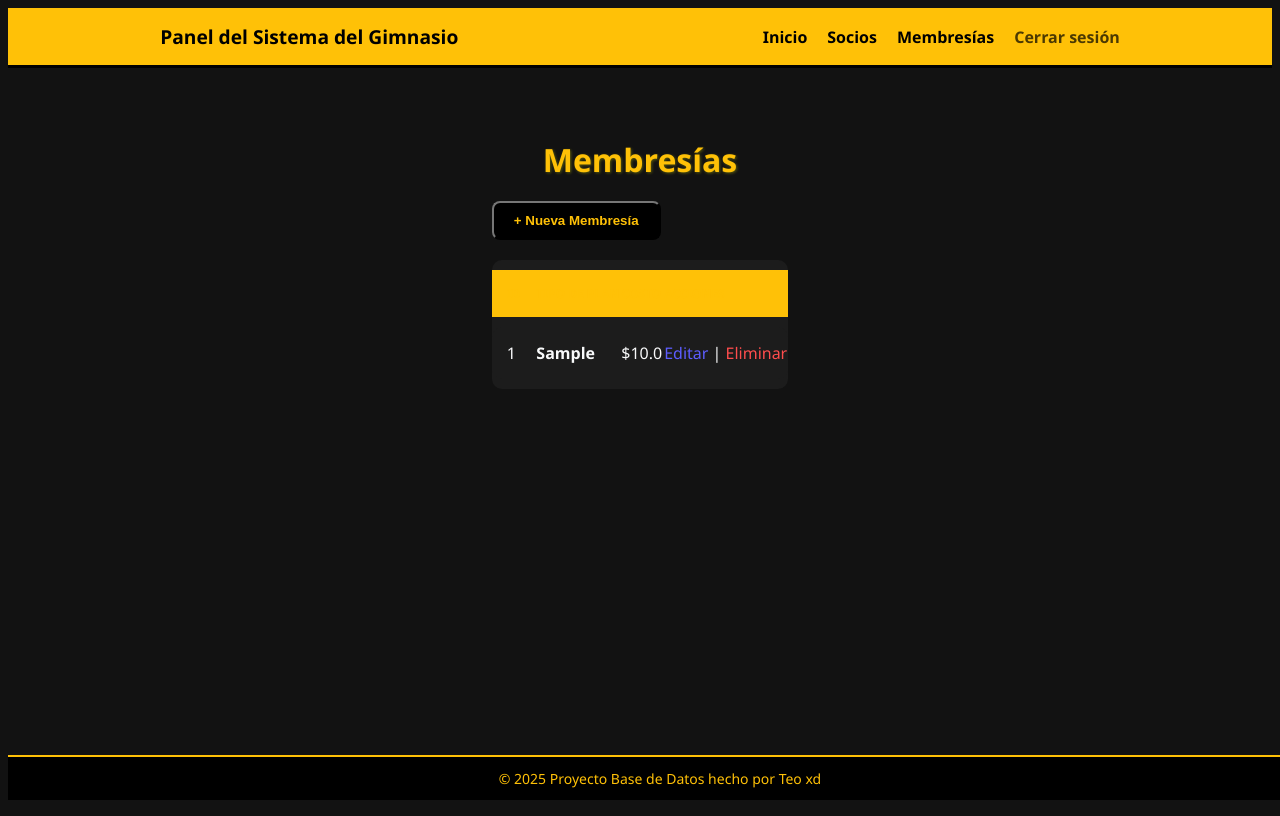
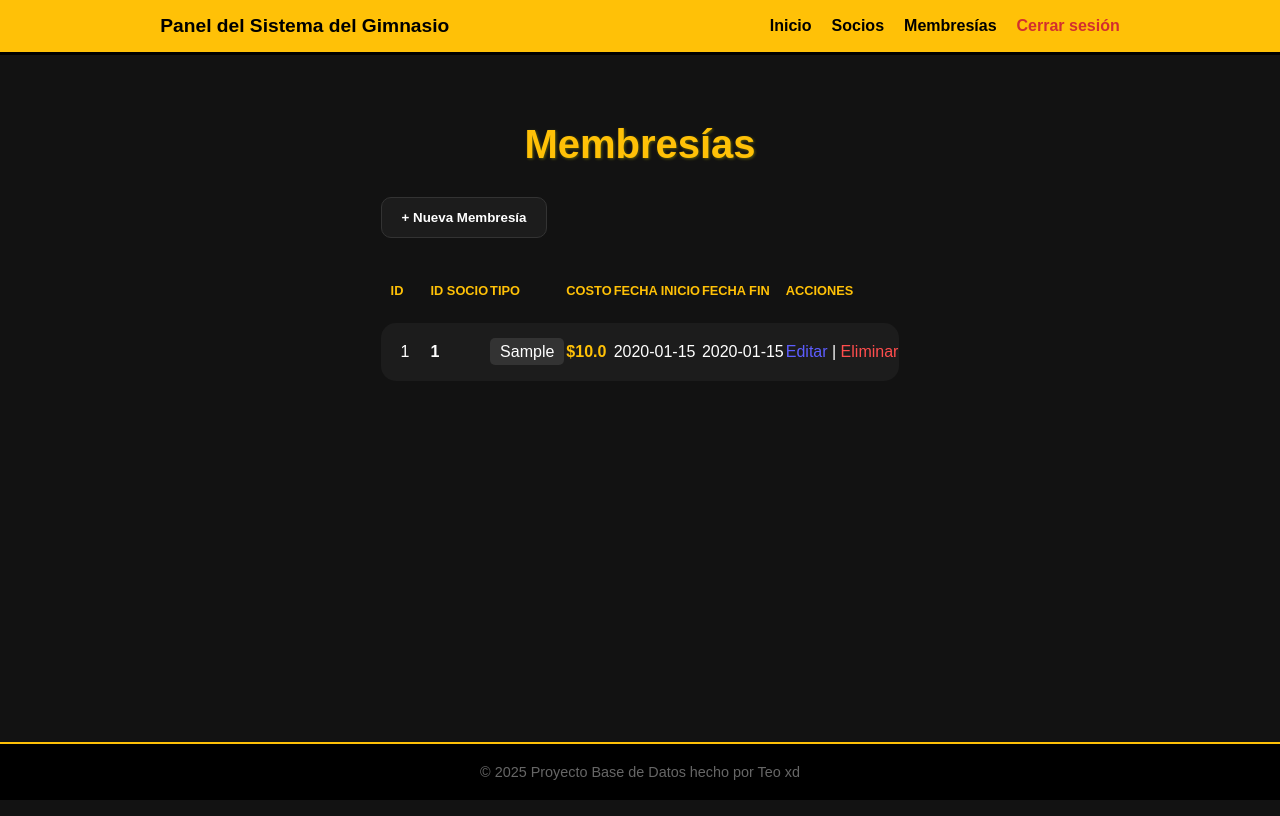
Before and after one commit to davidcuellarbt-hue/gym-api-python, a Flask app: page /membresias in a window 1280 px wide. Run offline with Flask 3, Linux system fonts and the light colour scheme; tables that the repository leaves empty hold one stand-in row (values such as "Sample post").

Commit message:
Update membresias.html

```diff
--- a/templates/membresias.html
+++ b/templates/membresias.html
@@ -3,42 +3,51 @@
 <head>
     <meta charset="UTF-8">
     <link rel="stylesheet" href="{{ url_for('static', filename='css/estilo.css') }}">
-    <title>Membresías</title>
+    <title>Membresías - Gym</title>
 </head>
-<body>
-    <nav style="background-color: #ffc107; width: 100%; padding: 15px 0; border-bottom: 3px solid #000; display: flex; justify-content: space-around; align-items: center; margin: 0;">
+<body style="margin: 0; background-color: #121212; color: white; font-family: sans-serif;">
+
+    <nav style="background-color: #ffc107; width: 100%; padding: 15px 0; border-bottom: 3px solid #000; display: flex; justify-content: space-around; align-items: center;">
         <div style="color: #000; font-weight: bold; font-size: 1.2rem;">Panel del Sistema del Gimnasio</div>
         <div style="display: flex; gap: 20px;">
             <a href="/" style="color: #000; text-decoration: none; font-weight: bold;">Inicio</a>
             <a href="/socios" style="color: #000; text-decoration: none; font-weight: bold;">Socios</a>
             <a href="/membresias" style="color: #000; text-decoration: none; font-weight: bold;">Membresías</a>
-        <span style="color: #000; font-weight: bold; opacity: 0.7;">Cerrar sesión</span>
+            <span style="color: #d32f2f; font-weight: bold; cursor: pointer;">Cerrar sesión</span>
         </div>
     </nav>
 
-    <div class="container" style="max-width: 900px; margin: auto;">
-        <h1 style="text-align: center; color: #ffc107; margin-top: 30px;">Membresías</h1>
+    <div style="max-width: 1000px; margin: 40px auto; padding: 0 20px;">
+        <h1 style="text-align: center; color: #ffc107; font-size: 2.5rem; margin-bottom: 30px;">Membresías</h1>
 
         <div style="margin-bottom: 20px;">
-            <button class="btn-dark" style="padding: 10px 20px; border-radius: 8px;">+ Nueva Membresía</button>
+            <button style="background-color: #1c1c1c; color: white; border: 1px solid #333; padding: 12px 20px; border-radius: 10px; cursor: pointer; font-weight: bold;">
+                + Nueva Membresía
+            </button>
         </div>
 
-        <table class="table" style="width: 100%; border-collapse: separate; border-spacing: 0 10px;">
-            <thead style="text-align: left;">
-                <tr style="color: #ffc107; text-transform: uppercase; font-size: 12px;">
-                    <th style="padding: 15px;">ID</th>
-                    <th>Tipo de Plan</th>
+        <table style="width: 100%; border-collapse: separate; border-spacing: 0 15px;">
+            <thead>
+                <tr style="color: #ffc107; text-align: left; text-transform: uppercase; font-size: 0.8rem;">
+                    <th style="padding: 10px;">ID</th>
+                    <th>ID Socio</th>
+                    <th>Tipo</th>
                     <th>Costo</th>
+                    <th>Fecha Inicio</th>
+                    <th>Fecha Fin</th>
                     <th>Acciones</th>
                 </tr>
             </thead>
-            <tbody style="background: #1c1c1c;">
+            <tbody>
                 {% for m in membresias %}
-                <tr style="border-radius: 10px;">
-                    <td style="padding: 15px; border-top-left-radius: 10px; border-bottom-left-radius: 10px;">{{ m.idMembresia }}</td>
-                    <td style="font-weight: bold;">{{ m.tipo }}</td>
-                    <td>${{ m.costo }}</td>
-                    <td style="border-top-right-radius: 10px; border-bottom-right-radius: 10px;">
+                <tr style="background-color: #1c1c1c; border-radius: 15px;">
+                    <td style="padding: 20px; border-radius: 15px 0 0 15px;">{{ m.idMembresia }}</td>
+                    <td style="font-weight: bold;">{{ m.idSocio }}</td>
+                    <td><span style="background: #333; padding: 5px 10px; border-radius: 5px;">{{ m.tipo }}</span></td>
+                    <td style="color: #ffc107; font-weight: bold;">${{ m.costo }}</td>
+                    <td>{{ m.fecha_inicio }}</td>
+                    <td>{{ m.fecha_fin }}</td>
+                    <td style="border-radius: 0 15px 15px 0;">
                         <span style="color: #5d5dff; cursor: pointer;">Editar</span> |
                         <span style="color: #ff4d4d; cursor: pointer;">Eliminar</span>
                     </td>
@@ -47,6 +56,9 @@
             </tbody>
         </table>
     </div>
-    <footer style="position: fixed; bottom: 0; width: 100%;">© 2025 Proyecto Base de Datos hecho por Teo xd</footer>
+
+    <footer style="text-align: center; padding: 20px; color: #666; font-size: 0.9rem;">
+        © 2025 Proyecto Base de Datos hecho por Teo xd
+    </footer>
 </body>
 </html>
```
Lines whose indentation alone changed are shown as unchanged.
